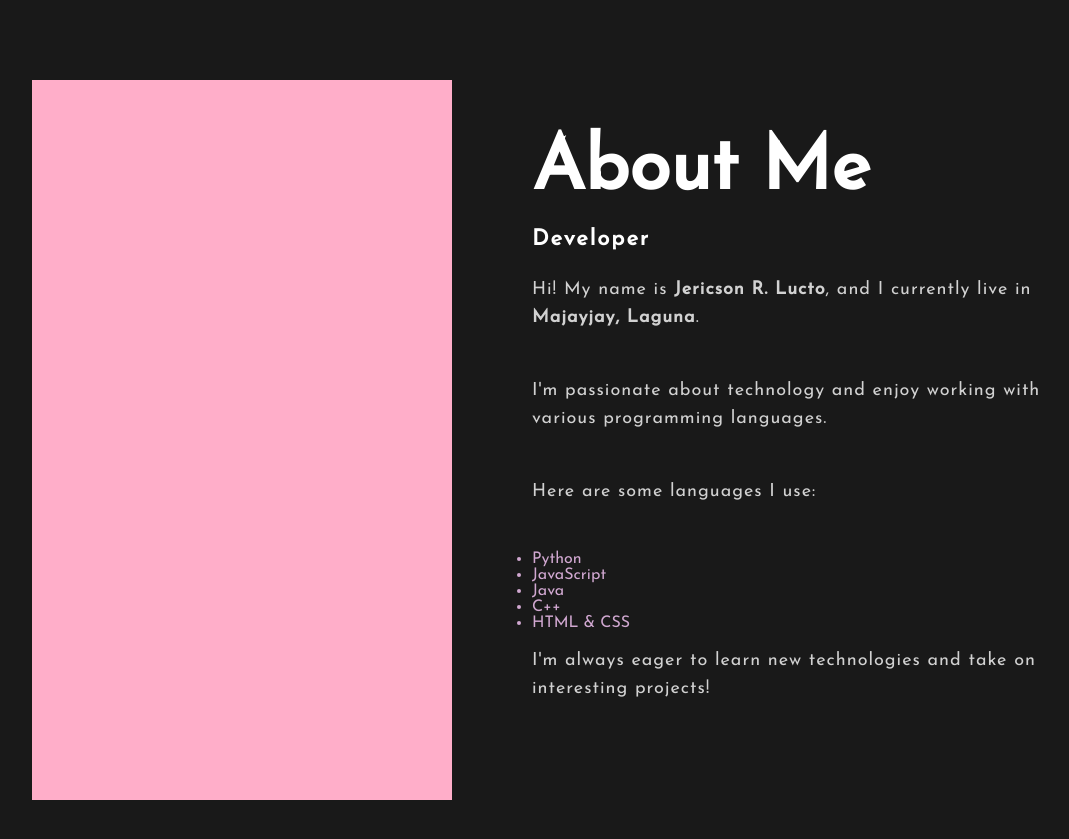
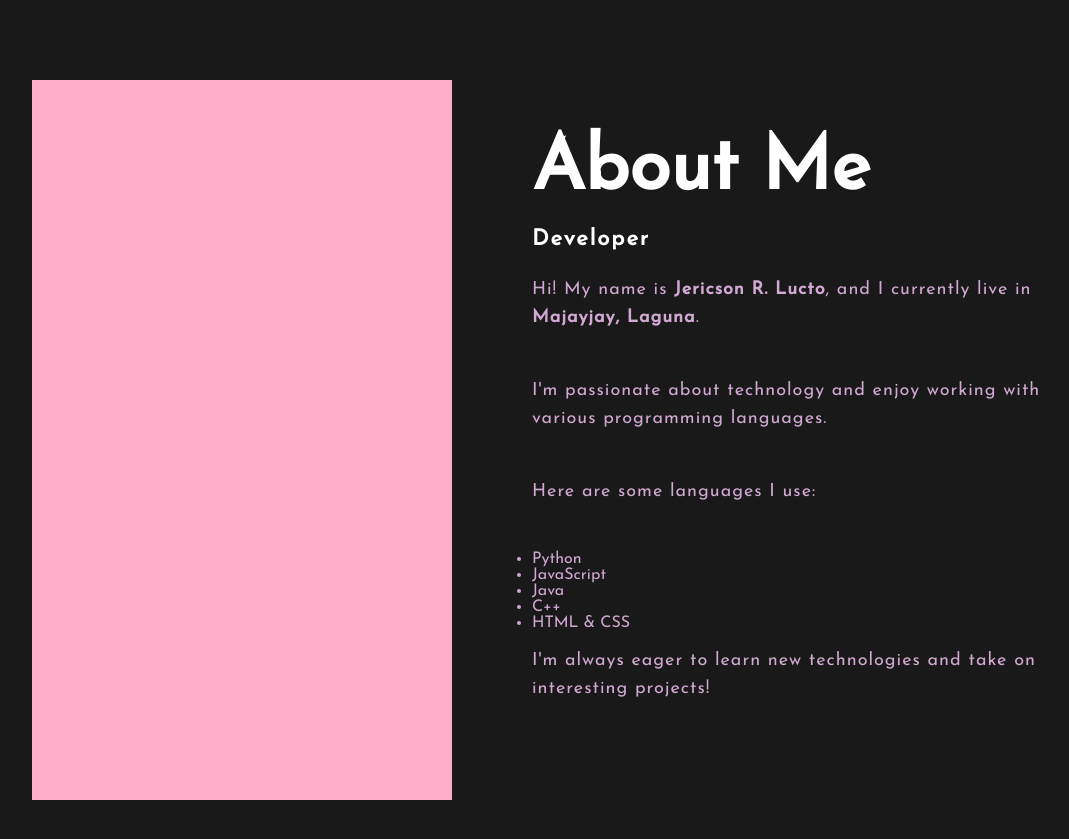
Before and after one commit to Jlucto/Portfolio-1.2, a website: page main/index.html in a window 1280 px wide. Shown: the part 820-1659 px from the top of the page, without its empty margins (83-1152 px from the left). Drawn offline with nearby package versions, Linux system fonts and the light colour scheme.

Commit message:
Update style.css

```diff
--- a/main/css/style.css
+++ b/main/css/style.css
@@ -160,7 +160,6 @@ h4 {
 
 .about-text {
   width: 550px;
-  color:#fcfc;
 }
 
 .main {
@@ -188,7 +187,7 @@ h4 {
 }
 
 .about-text p {
-  color: rgba(255, 255, 255, 0.8);
+  color:#fcfc;
   letter-spacing: 1px;
   line-height: 28px;
   font-size: 18px;
```
